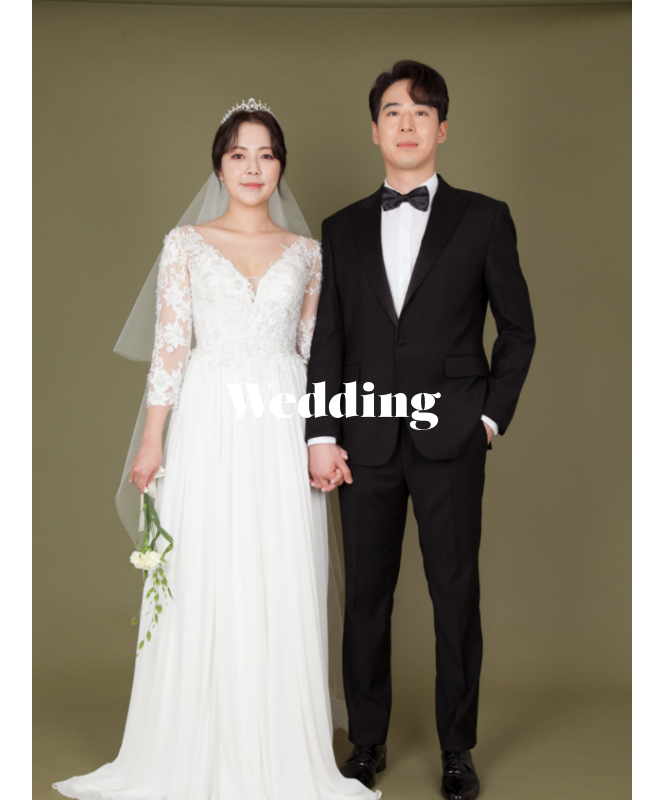
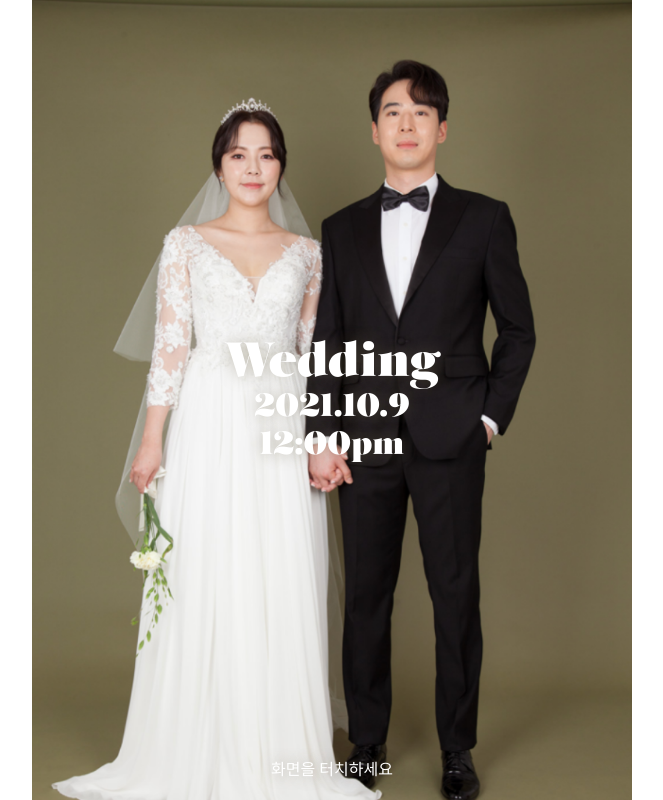
Before and after one commit to iamhoonjeong/my-wedding-invitations, a React (Create React App) app: page / in a window 1280 px wide. Shown: the whole page, without its empty margins (308-971 px from the left). Built offline with nearby package versions, Linux system fonts and the light colour scheme.

Commit message:
[add] Splash mention

```diff
--- a/public/index.html
+++ b/public/index.html
@@ -4,6 +4,12 @@
     <meta charset="utf-8" />
     <link
       rel="icon"
+      href="%PUBLIC_URL%/favicon.svg"
+      sizes="any"
+      type="image/svg+xml"
+    />
+    <link
+      rel="apple-touch-icon"
       href="%PUBLIC_URL%/favicon.svg"
       sizes="any"
       type="image/svg+xml"
--- a/src/App.tsx
+++ b/src/App.tsx
@@ -7,7 +7,7 @@ import './styles/App.scss';
 import Splash from './containers/Splash';
 import Content from './containers/Content';
 
-import { introduce } from './text/firstSection';
+import { semiAndI, startIntroduce } from './text/firstSection';
 
 const Wrap: any = styled.div`
   background-color: ${(props: any) => props.backgroundColor};
@@ -45,7 +45,11 @@ function App() {
         <Splash splash onChangeSplash={onChangeSplash} />
       ) : (
         <Wrap backgroundColor={COLOR[photoNumber]}>
-          <Content text="we are getting married!" introduce={introduce} />
+          <Content
+            text="We're getting married!"
+            semiAndI={semiAndI}
+            startIntroduce={startIntroduce}
+          />
           <Content text="Place" link="http://naver.me/5zJozzqz" />
           <Content text="Photo" photo changePhoto={changePhoto} />
           <Content text="Please" />
--- a/src/components/SubText.tsx
+++ b/src/components/SubText.tsx
@@ -4,13 +4,15 @@ import styled from 'styled-components';
 import { useScrollFadeIn } from '../hooks/useScrollFadeIn';
 
 interface SubTextProps {
-  introduce: string;
+  semiAndI?: string;
+  startIntroduce?: string;
 }
 
 const Text = styled.div`
   font-size: 1.1rem;
   font-weight: 100;
   text-align: center;
+  margin-bottom: 0.26rem;
   opacity: 0;
   position: relative;
   width: 100%;
@@ -18,10 +20,15 @@ const Text = styled.div`
   word-wrap: break-word;
 `;
 
-function SubText({ introduce }: SubTextProps) {
+function SubText({ semiAndI, startIntroduce }: SubTextProps) {
   const animatedItem: any = useScrollFadeIn();
 
-  return <Text {...animatedItem}>{introduce}</Text>;
+  return (
+    <>
+      {semiAndI && <Text {...animatedItem}>{semiAndI}</Text>}
+      {startIntroduce && <Text {...animatedItem}>{startIntroduce}</Text>}
+    </>
+  );
 }
 
 export default SubText;
--- a/src/containers/Content.tsx
+++ b/src/containers/Content.tsx
@@ -11,7 +11,8 @@ interface ContentProps {
   photo?: boolean;
   text: string;
   changePhoto?: (e: any) => void;
-  introduce?: string;
+  semiAndI?: string;
+  startIntroduce?: string;
 }
 
 const Container = styled.div`
@@ -22,13 +23,21 @@ const Container = styled.div`
   height: 600px;
 `;
 
-function Content({ text, link, photo, introduce, changePhoto }: ContentProps) {
+function Content({
+  text,
+  semiAndI,
+  startIntroduce,
+  link,
+  photo,
+  changePhoto,
+}: ContentProps) {
   return (
     <Container>
       <SubTitle text={text} />
+      {semiAndI && <SubText semiAndI={semiAndI} />}
+      {startIntroduce && <SubText startIntroduce={startIntroduce} />}
       {photo && <PhotoBox changePhoto={changePhoto} />}
       {link && <LinkButton link={link} />}
-      {introduce && <SubText introduce={introduce} />}
     </Container>
   );
 }
--- a/src/containers/Splash.tsx
+++ b/src/containers/Splash.tsx
@@ -17,6 +17,7 @@ const Container = styled.div`
   background-size: cover;
   display: flex;
   font-family: 'Montserrat';
+  flex-direction: column;
   height: 100%;
   justify-content: center;
   overflow: hidden;
@@ -25,11 +26,34 @@ const Container = styled.div`
   &.transition {
     pointer-events: none;
   }
+  & > * {
+    margin-bottom: 0.36rem;
+    text-shadow: 0 0 1rem rgba(114, 105, 75, 0.4);
+  }
 `;
 
 const Title = styled.h2`
+  font-family: 'Salome' !important;
   font-size: 3rem;
+`;
+
+const Date = styled.h3`
   font-family: 'Salome' !important;
+  font-size: 2rem;
+`;
+
+const Time = styled(Date)``;
+
+const Mention = styled.div`
+  align-items: center;
+  display: flex;
+  font-weight: 100;
+  justify-content: center;
+  height: 16px;
+  margin-bottom: 0;
+  position: absolute;
+  top: calc(100% - 16px - 1.4rem);
+  width: 240px;
 `;
 
 const TransitionBox = styled.div`
@@ -66,6 +90,9 @@ function Splash({ onChangeSplash }: SplashProps) {
     <>
       <Container className={cn({ transition })} onClick={onClick}>
         <Title>Wedding</Title>
+        <Date>2021.10.9</Date>
+        <Time>12:00pm</Time>
+        <Mention>화면을 터치하세요</Mention>
       </Container>
       <TransitionBox className={cn({ transition })} />
     </>
--- a/src/text/firstSection.ts
+++ b/src/text/firstSection.ts
@@ -1 +1,2 @@
-export const introduce: string = '2021년 10월 9일 결혼합니다!';
+export const semiAndI: string = '정훈 💕 장세미';
+export const startIntroduce: string = '2021년 10월 9일 결혼합니다.';
```
Also changed, not shown: 1 other file (tests, documents, lock files or other folders).
